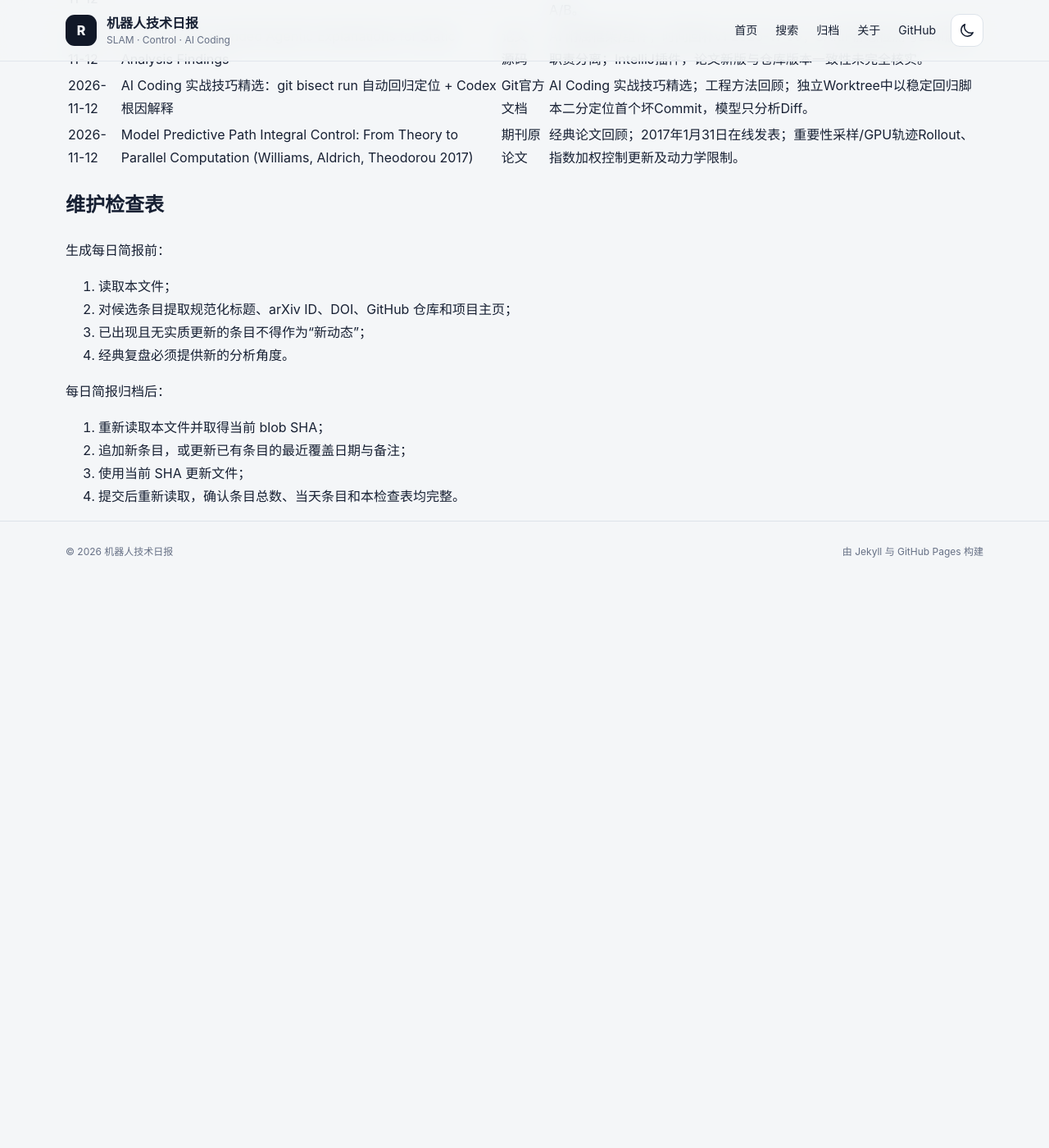
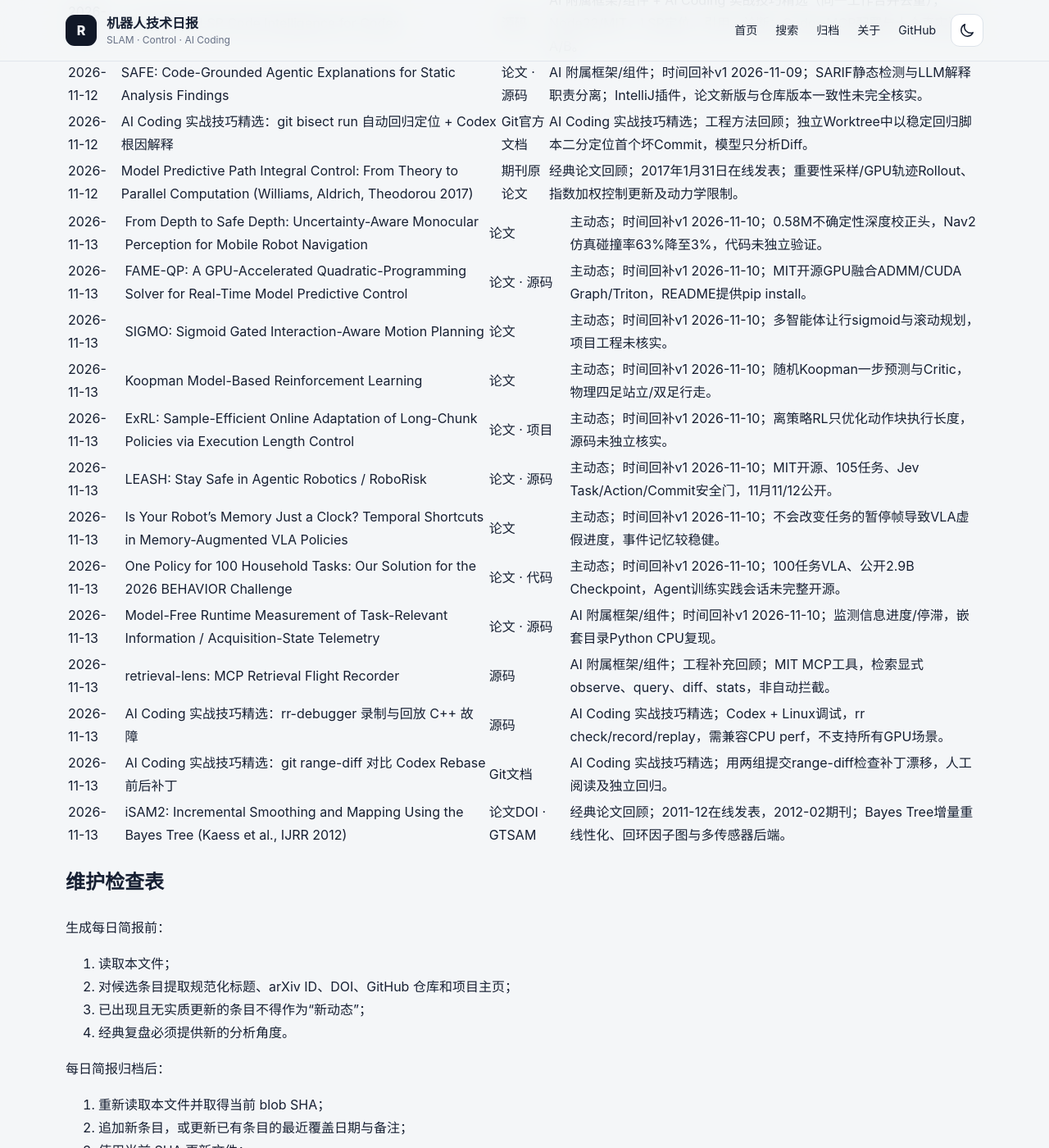
Before and after one commit to helywin/daily, a Jekyll site: the page built from robotics-brief-covered-items.md, in a window 1280 px wide and 1400 px high, scrolled down 89609 px. Shown: the whole window at 82% size. Built offline with Jekyll 4.4.1, drawn with Linux system fonts in a browser that asks for light colours; our own code applies the rules of GitHub Pages for plain Markdown files; before the commit the page ends 90317 px from its top, so only the background shows below that; some of the changed text lies outside the part shown.

Commit message:
docs: update robotics brief coverage index for 2026-11-13

```diff
--- a/robotics-brief-covered-items.md
+++ b/robotics-brief-covered-items.md
@@ -1,6 +1,6 @@
 # 机器人技术简报已覆盖条目索引
 
-> 最后更新：2026-11-12（Asia/Shanghai）
+> 最后更新：2026-11-13（Asia/Shanghai）
 >
 > 用途：每日简报选题前强制查重。本文件保留全部历史条目的最近覆盖日期、规范标题、至少一个可直接访问的原始来源和必要备注。
 >
@@ -198,6 +198,8 @@
 > 2026-11-11 新增 7 条主动态、2 条 AI/LLM 附属框架与组件、2 条 Codex 实战技巧及 1 篇经典论文回顾，共 12 条，累计 1,309 条。
 >
 > 2026-11-12 新增 8 条机器人/控制主动态、2 条 AI 附属框架/组件（其中 Locus 与其 Codex 技巧合并去重）、另 1 条 Codex 实操、1 篇经典论文，共 12 个唯一工作，累计 1,321 条。
+>
+> 2026-11-13 新增 8 条主动态、2 条 AI 附属框架/组件、2 条 Codex 实战技巧与 1 篇经典论文回顾，累计 1,334 条。
 >
 ## 已核验条目
 
@@ -1622,6 +1624,20 @@
 | 2026-11-12 | AI Coding 实战技巧精选：git bisect run 自动回归定位 + Codex 根因解释 | [Git官方文档](https://git-scm.com/docs/git-bisect) | AI Coding 实战技巧精选；工程方法回顾；独立Worktree中以稳定回归脚本二分定位首个坏Commit，模型只分析Diff。 |
 | 2026-11-12 | Model Predictive Path Integral Control: From Theory to Parallel Computation (Williams, Aldrich, Theodorou 2017) | [期刊原论文](https://doi.org/10.2514/1.G001921) | 经典论文回顾；2017年1月31日在线发表；重要性采样/GPU轨迹Rollout、指数加权控制更新及动力学限制。 |
 
+| 2026-11-13 | From Depth to Safe Depth: Uncertainty-Aware Monocular Perception for Mobile Robot Navigation | [论文](https://arxiv.org/abs/2611.13769) | 主动态；时间回补v1 2026-11-10；0.58M不确定性深度校正头，Nav2仿真碰撞率63%降至3%，代码未独立验证。 |
+| 2026-11-13 | FAME-QP: A GPU-Accelerated Quadratic-Programming Solver for Real-Time Model Predictive Control | [论文](https://arxiv.org/abs/2611.13766) · [源码](https://github.com/santoshrajkumar/fame-qp) | 主动态；时间回补v1 2026-11-10；MIT开源GPU融合ADMM/CUDA Graph/Triton，README提供pip install。 |
+| 2026-11-13 | SIGMO: Sigmoid Gated Interaction-Aware Motion Planning | [论文](https://arxiv.org/abs/2611.14414) | 主动态；时间回补v1 2026-11-10；多智能体让行sigmoid与滚动规划，项目工程未核实。 |
+| 2026-11-13 | Koopman Model-Based Reinforcement Learning | [论文](https://arxiv.org/abs/2611.14186) | 主动态；时间回补v1 2026-11-10；随机Koopman一步预测与Critic，物理四足站立/双足行走。 |
+| 2026-11-13 | ExRL: Sample-Efficient Online Adaptation of Long-Chunk Policies via Execution Length Control | [论文](https://arxiv.org/abs/2611.13482) · [项目](https://exrl-project.github.io/) | 主动态；时间回补v1 2026-11-10；离策略RL只优化动作块执行长度，源码未独立核实。 |
+| 2026-11-13 | LEASH: Stay Safe in Agentic Robotics / RoboRisk | [论文](https://arxiv.org/abs/2611.14115) · [源码](https://github.com/zhuqinfeng1999/LEASH) | 主动态；时间回补v1 2026-11-10；MIT开源、105任务、Jev Task/Action/Commit安全门，11月11/12公开。 |
+| 2026-11-13 | Is Your Robot's Memory Just a Clock? Temporal Shortcuts in Memory-Augmented VLA Policies | [论文](https://arxiv.org/abs/2611.14488) | 主动态；时间回补v1 2026-11-10；不会改变任务的暂停帧导致VLA虚假进度，事件记忆较稳健。 |
+| 2026-11-13 | One Policy for 100 Household Tasks: Our Solution for the 2026 BEHAVIOR Challenge | [论文](https://arxiv.org/abs/2611.14432) · [代码](https://github.com/Robot-Learning-Collective/behavior-1k-solution-2026) | 主动态；时间回补v1 2026-11-10；100任务VLA、公开2.9B Checkpoint，Agent训练实践会话未完整开源。 |
+| 2026-11-13 | Model-Free Runtime Measurement of Task-Relevant Information / Acquisition-State Telemetry | [论文](https://arxiv.org/abs/2611.14111) · [源码](https://github.com/dimipan/ast-telemetry) | AI 附属框架/组件；时间回补v1 2026-11-10；监测信息进度/停滞，嵌套目录Python CPU复现。 |
+| 2026-11-13 | retrieval-lens: MCP Retrieval Flight Recorder | [源码](https://github.com/Vbj1808/retrieval-lens) | AI 附属框架/组件；工程补充回顾；MIT MCP工具，检索显式observe、query、diff、stats，非自动拦截。 |
+| 2026-11-13 | AI Coding 实战技巧精选：rr-debugger 录制与回放 C++ 故障 | [源码](https://github.com/rr-debugger/rr) | AI Coding 实战技巧精选；Codex + Linux调试，rr check/record/replay，需兼容CPU perf，不支持所有GPU场景。 |
+| 2026-11-13 | AI Coding 实战技巧精选：git range-diff 对比 Codex Rebase 前后补丁 | [Git文档](https://git-scm.com/docs/git-range-diff) | AI Coding 实战技巧精选；用两组提交range-diff检查补丁漂移，人工阅读及独立回归。 |
+| 2026-11-13 | iSAM2: Incremental Smoothing and Mapping Using the Bayes Tree (Kaess et al., IJRR 2012) | [论文DOI](https://doi.org/10.1177/0278364911430419) · [GTSAM](https://github.com/borglab/gtsam) | 经典论文回顾；2011-12在线发表，2012-02期刊；Bayes Tree增量重线性化、回环因子图与多传感器后端。 |
+
 ## 维护检查表
 
 生成每日简报前：
```
